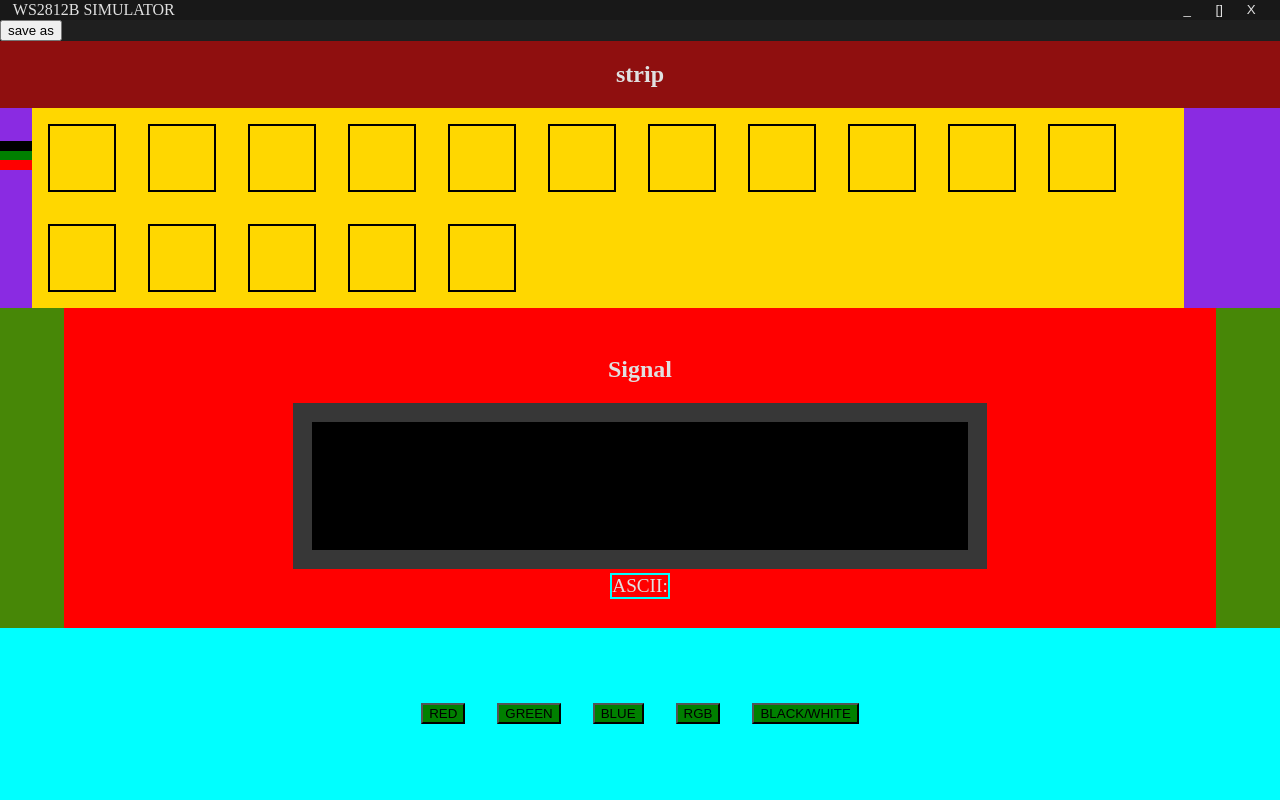
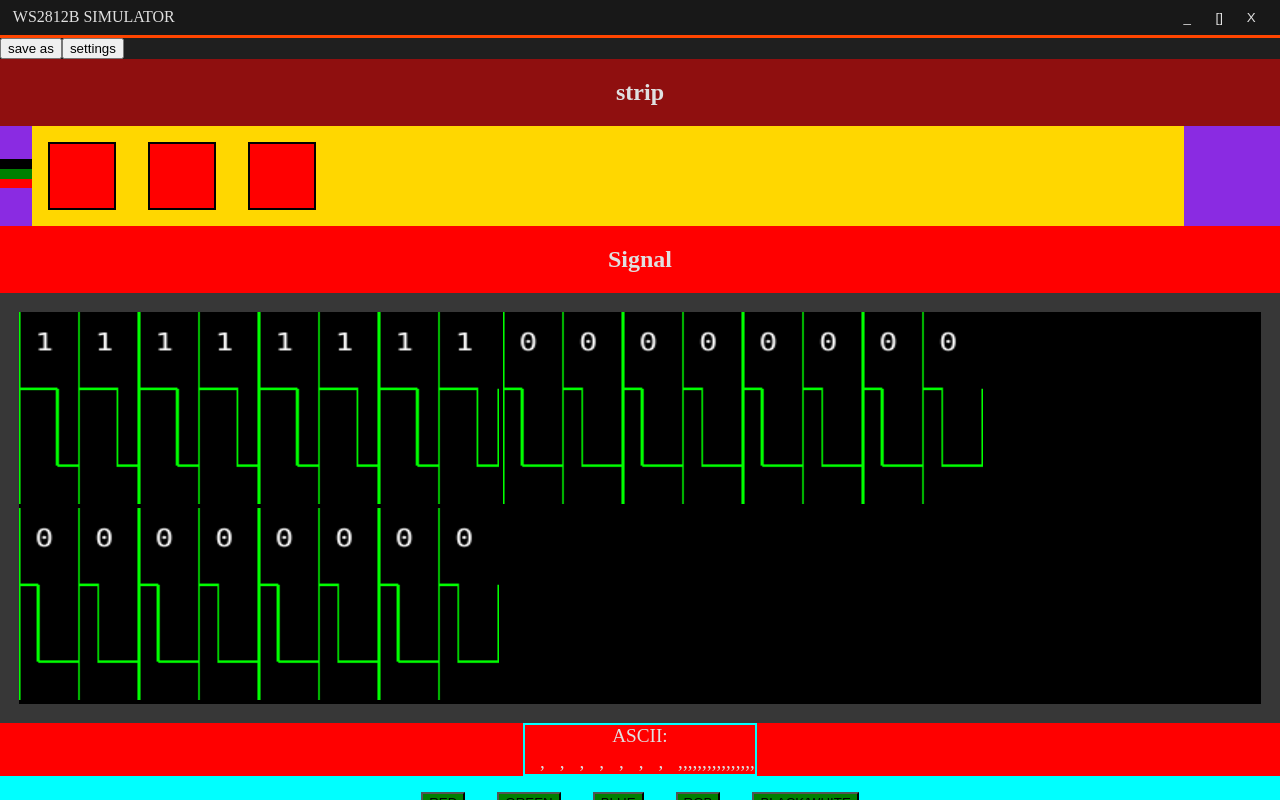
Before and after one commit to Stefan-011/WS2812B-Simulator, an Electron app: page mainWindow.html in a window 1280 px wide. Drawn offline with Linux system fonts and the light colour scheme.

Commit message:
Fixing binary signal, clearing signal solution no.2

```diff
--- a/mainWindow.html
+++ b/mainWindow.html
@@ -19,7 +19,10 @@
         <button id="closeBtn">X</button>
       </div>
     </div>
-   <div id="submenu-bar"> <button id="">save as</button></div>
+   <div id="submenu-bar">
+    <button id="">save as</button>
+    <button id="">settings</button>
+  </div>
    <div id="app-bar">
     <div id="content">
       <h2>strip</h1>
@@ -31,7 +34,7 @@
           <div id="cable-r" class="cable"></div>
         </div>
         <div id="led-strip">
-          <div class="chip"id="1"></div>
+          <!-- <div class="chip"id="1"></div>
             <div class="chip"id="1"></div>
             <div class="chip"id="1"></div>
             <div class="chip"id="1"></div>
@@ -46,12 +49,18 @@
             <div class="chip"id="1"></div>
             <div class="chip"id="1"></div>
             <div class="chip"id="1"></div>
-            <div class="chip"id="1"></div>
+            <div class="chip"id="1"></div> -->
           </div>
       </div>
         <div id="data-area">
           <h2>Signal</h2>
-          <div id="led-signal"><canvas id="binaryChart"></canvas></div>
+          <div id="led-signal">
+            <div id="signal-display">
+            <canvas id="binaryChartR"></canvas>
+            <canvas id="binaryChartG"></canvas>
+            <canvas id="binaryChartB"></canvas>
+            </div>
+          </div>
           <div id="ascii-area">
             <span>ASCII:</span>
           <span id="ascii-signal"></span>
--- a/src/js/appFunctions.js
+++ b/src/js/appFunctions.js
@@ -2,12 +2,13 @@ import { toBinary, toASCII, toRGB } from "./converters.js";
 import { linkedlist } from "./classes/linkedList.js";
 import { chip } from "./classes/chip.js";
 import { RGB } from "./classes/rgb.js";
+import { draw_one, draw_zero } from "./drawing_signal.js";
 
-const num_of_RGB = 3;
-const bit_size = 8;
-const NUM_OF_CHIPS = 16;
+const NUM_OF_CHIPS = 3;
 
 export const SIGNAL_SIZE = 24;
+export const NUM_OF_RGB = 3;
+export const BIT_SIZE = 8;
 
 window.onload = () => {
   const RED_BUTTON = document.getElementById("red-sim");
@@ -32,48 +33,50 @@ window.onload = () => {
     alert("BW BTN PRESSED");
   });
 
-  // const strip = new linkedlist();
-  // let color_bits = [];
-  // let red = new RGB();
-  // red.setFullColor(255, 0, 0);
-  // for (let i = 0; i < num_of_RGB; i++) {
-  //   switch (i) {
-  //     case 0:
-  //       toBinary(red.r, bit_size).then((bit_array) => {
-  //         bit_array.forEach((bit) => {
-  //           color_bits.push(bit);
-  //         });
-  //       });
-  //       break;
-  //     case 1:
-  //       toBinary(red.g, bit_size).then((bit_array) => {
-  //         bit_array.forEach((bit) => {
-  //           color_bits.push(bit);
-  //         });
-  //       });
-  //       break;
-  //     case 2:
-  //       toBinary(red.b, bit_size).then((bit_array) => {
-  //         bit_array.forEach((bit) => {
-  //           color_bits.push(bit);
-  //         });
-  //       });
-  //       break;
-  //   }
-  // }
-  // for (let i = 0; i < NUM_OF_CHIPS; i++) {
-  //   const new_chip = new chip(i * 100);
-  //   strip.addNode(new_chip);
-  // }
-  // let curr_chip = strip.getHead();
-  // let iterator = 1;
-  // let sender_inteval = setInterval(() => {
-  //   if (NUM_OF_CHIPS <= iterator) clearInterval(sender_inteval);
-  //   color_bits.forEach((bit) => {
-  //     curr_chip.receive_bit(bit);
-  //   });
-  //   iterator++;
-  // }, 1000);
+  const strip = new linkedlist();
+  let color_bits = [];
+  let red = new RGB();
+  red.setFullColor(255, 0, 0);
+  for (let i = 0; i < NUM_OF_RGB; i++) {
+    switch (i) {
+      case 0:
+        toBinary(red.r, BIT_SIZE).then((bit_array) => {
+          bit_array.forEach((bit) => {
+            color_bits.push(bit);
+          });
+        });
+        break;
+      case 1:
+        toBinary(red.g, BIT_SIZE).then((bit_array) => {
+          bit_array.forEach((bit) => {
+            color_bits.push(bit);
+          });
+        });
+        break;
+      case 2:
+        toBinary(red.b, BIT_SIZE).then((bit_array) => {
+          bit_array.forEach((bit) => {
+            color_bits.push(bit);
+          });
+        });
+        break;
+    }
+  }
+  for (let i = 0; i < NUM_OF_CHIPS; i++) {
+    const new_chip = new chip(i * 100);
+    strip.addNode(new_chip);
+  }
+
+  let curr_chip = strip.getHead();
+  let iterator = 1;
+  let sender_inteval = setInterval(() => {
+    if (NUM_OF_CHIPS <= iterator) clearInterval(sender_inteval);
+    color_bits.forEach((bit) => {
+      console.log(bit);
+      curr_chip.receive_bit(bit);
+    });
+    iterator++;
+  }, 1000);
 
   // let curr_chip2 = strip.getHead();
   // setTimeout(() => {
--- a/src/js/classes/chip.js
+++ b/src/js/classes/chip.js
@@ -1,7 +1,7 @@
 import { node } from "./linkedList.js";
 import { toASCII, toRGB } from "../converters.js";
 import { RGB } from "./rgb.js";
-import { drawBinarySignal, clear_signal } from "../drawing_signal.js";
+import { drawBinarySignal } from "../drawing_signal.js";
 export class chip extends node {
   #RGB_BINARY = [];
   #SERIAL_NUMER;
@@ -15,7 +15,6 @@ export class chip extends node {
     const chip_diode = document.createElement("div");
     chip_diode.classList.add("chip");
     chip_diode.id = `${this.#SERIAL_NUMER}`;
-    chip_diode.style.transition = "0.2s";
     strip.appendChild(chip_diode);
   }
 
@@ -51,8 +50,6 @@ export class chip extends node {
 
     const chip_diode = document.getElementById(`${this.#SERIAL_NUMER}`);
     chip_diode.style.backgroundColor = `rgb(${color.r},${color.g},${color.b})`;
-    // ATTENTION !!!
-    clear_signal(); // test with multiple signals
     this.#show_signal(this.#RGB_BINARY);
     this.#show_ascii();
   }
@@ -60,7 +57,6 @@ export class chip extends node {
   clear_color() {
     const chip_diode = document.getElementById(`${this.#SERIAL_NUMER}`);
     chip_diode.style.backgroundColor = `transparent`;
-    clear_signal();
   }
 
   #show_ascii() {
--- a/src/js/drawing_signal.js
+++ b/src/js/drawing_signal.js
@@ -1,61 +1,111 @@
-import { SIGNAL_SIZE } from "./appFunctions.js";
+import { SIGNAL_SIZE, NUM_OF_RGB, BIT_SIZE } from "./appFunctions.js";
 
-const x_size = 12;
-const y_size = 12;
-const canvas = document.getElementById("binaryChart");
-const ctx = canvas.getContext("2d");
+const canvas = [
+  document.getElementById("binaryChartR"),
+  document.getElementById("binaryChartG"),
+  document.getElementById("binaryChartB"),
+];
 
-function draw_one(ctx, canvas, next_bit, before_bit, position) {
-  console.log("draw zero");
-  if (before_bit == 1) {
-    if (next_bit == 1) {
-      ctx.moveTo(position * x_size, y_size);
-      ctx.lineTo((position + 2) * x_size, y_size);
-      ctx.stroke();
-      return;
-    } else {
-      ctx.moveTo(position * x_size, y_size);
-      ctx.lineTo((position + 1) * x_size, y_size);
-      ctx.lineTo((position + 1) * x_size, canvas.height - y_size);
-      ctx.stroke();
-      return;
-    }
+const ctx = [
+  document.getElementById("binaryChartR").getContext("2d"),
+  document.getElementById("binaryChartG").getContext("2d"),
+  document.getElementById("binaryChartB").getContext("2d"),
+];
+
+const SIGNAL_POWER = 60;
+const y_size = canvas[0].height - SIGNAL_POWER / 2;
+const AMPLIFIER = 3;
+const T0H = 4 * AMPLIFIER;
+const T1H = 8 * AMPLIFIER;
+const T0L = 8.5 * AMPLIFIER;
+const T1L = 4.5 * AMPLIFIER;
+
+function Initilize_canvas() {
+  ctx.forEach((context) => {
+    context.strokeStyle = "lime";
+    context.font = "1.2rem Consolas";
+    context.fillStyle = "white";
+  });
+}
+
+export function draw_one(ctx, canvas, position) {
+  console.log("draw one");
+
+  ctx.fillText(
+    "1",
+    position * (T1H + T1L) + SIGNAL_POWER / 6,
+    SIGNAL_POWER / 2
+  );
+
+  ctx.moveTo(position * (T1H + T1L), 0);
+  ctx.lineTo(position * (T1H + T1L), canvas.height);
+
+  if (position == 1) {
+    ctx.moveTo(position * (T1H + T1L), y_size);
+    ctx.lineTo(position * (T1H + T1L), y_size - SIGNAL_POWER);
+  } else ctx.moveTo(position * (T1H + T1L), y_size - SIGNAL_POWER);
+
+  ctx.lineTo(position * (T1H + T1L) + T1H, y_size - SIGNAL_POWER);
+  ctx.lineTo(position * (T1H + T1L) + T1H, y_size);
+  ctx.lineTo(position * (T1H + T1L) + T1H + T1L, y_size);
+  ctx.lineTo(position * (T1H + T1L) + T1H + T1L, y_size - SIGNAL_POWER);
+
+  if (position != 7) {
+    ctx.moveTo(position * (T1H + T1L) + T1H + T1L, 0);
+    ctx.lineTo(position * (T1H + T1L) + T1H + T1L, canvas.height);
   }
-
-  if (next_bit !== 1) {
-    ctx.moveTo(position * x_size, canvas.height - y_size);
-    ctx.lineTo(position * x_size, y_size);
-    ctx.lineTo((position + 1) * x_size, y_size);
-    ctx.lineTo((position + 1) * x_size, canvas.height - y_size);
-    ctx.stroke();
-    return;
-  } else {
-    ctx.moveTo(position * x_size, canvas.height - y_size);
-    ctx.lineTo(position * x_size, y_size);
-    ctx.lineTo((position + 1) * x_size, y_size);
-
-    ctx.stroke();
-    return;
-  }
-}
-function draw_zero(ctx, canvas, position) {
-  ctx.moveTo(position * x_size, canvas.height - y_size);
-  ctx.lineTo((position + 1) * x_size, canvas.height - y_size);
   ctx.stroke();
 }
 
-export function clear_signal() {
-  ctx.clearRect(0, 0, canvas.width, canvas.height);
+export function draw_zero(ctx, canvas, position) {
+  console.log("draw zero");
+
+  ctx.fillText(
+    "0",
+    position * (T0H + T0L) + SIGNAL_POWER / 6,
+    SIGNAL_POWER / 2
+  );
+
+  ctx.moveTo(position * (T0H + T0L), 0);
+  ctx.lineTo(position * (T0H + T0L), canvas.height);
+
+  if (position == 1) {
+    ctx.moveTo(position * (T0H + T0L), y_size);
+    ctx.lineTo(position * (T0H + T0L), y_size - SIGNAL_POWER);
+  } else ctx.moveTo(position * (T0H + T0L), y_size - SIGNAL_POWER);
+
+  ctx.lineTo(position * (T0H + T0L) + T0H, y_size - SIGNAL_POWER);
+  ctx.lineTo(position * (T0H + T0L) + T0H, y_size);
+  ctx.lineTo(position * (T0H + T0L) + T0H + T0L, y_size);
+  ctx.lineTo(position * (T0H + T0L) + T0H + T0L, y_size - SIGNAL_POWER);
+  if (position != 7) {
+    ctx.moveTo(position * (T0H + T0L) + T0H + T0L, 0);
+    ctx.lineTo(position * (T0H + T0L) + T0H + T0L, canvas.height);
+  }
+
+  ctx.stroke();
+}
+
+function clear_signal() {
+  for (let i = 0; i < NUM_OF_RGB; i++)
+    ctx[i].clearRect(0, 0, canvas[i].width, canvas[i].height);
+  console.log("clearing");
 }
 
 export function drawBinarySignal(binaryArray) {
-  ctx.strokeStyle = "lime";
-
+  clear_signal();
+  Initilize_canvas();
   for (let i = 0; i < SIGNAL_SIZE; i++) {
     if (binaryArray[i] == 0) {
-      if (binaryArray[i + 1] !== null) draw_zero(ctx, canvas, i);
+      if (binaryArray[i + 1] !== null) {
+        if (i <= 7) draw_zero(ctx[0], canvas[0], i % BIT_SIZE);
+        else if (i >= 8 && i < 16) draw_zero(ctx[1], canvas[1], i % BIT_SIZE);
+        else draw_zero(ctx[2], canvas[2], i % BIT_SIZE);
+      }
     } else {
-      draw_one(ctx, canvas, binaryArray[i + 1], binaryArray[i - 1], i);
+      if (i < 8) draw_one(ctx[0], canvas[0], i % BIT_SIZE);
+      else if (i > 8 && i < 16) draw_one(ctx[1], canvas[1], i % BIT_SIZE);
+      else draw_one(ctx[2], canvas[2], i % BIT_SIZE);
     }
   }
 }
--- a/src/styles/style.css
+++ b/src/styles/style.css
@@ -19,8 +19,9 @@ body {
 
 .title-bar {
   background-color: var(--primary-color);
+  border-bottom: 3px solid orangered;
   width: 100%;
-  height: 2rem;
+  height: 4rem;
   -webkit-app-region: drag;
   display: flex;
   flex-direction: row;
@@ -126,6 +127,7 @@ body {
   border: 2px solid black;
   height: 4rem;
   width: 4rem;
+  transition: 0.2s;
 }
 
 #cable-area {
@@ -154,21 +156,32 @@ body {
 }
 
 #data-area {
-  width: 90%;
+  width: 100%;
   background-color: red;
-  height: 20rem;
+  height: fit-content;
   display: flex;
   flex-direction: column;
   justify-content: center;
   align-items: center;
 }
 
-#binaryChart {
+#led-signal {
+  width: fit-content;
+  height: fit-content;
+}
+
+#signal-display {
   background-color: black;
-  height: 8rem;
-  padding: 0 8rem;
-  width: 25rem;
   border: #373737 1.2rem solid;
+}
+
+#binaryChartR,
+#binaryChartG,
+#binaryChartB {
+  background-color: black;
+  height: 12rem;
+  /* padding: 0 8rem; */
+  width: 30rem;
 }
 
 #ascii-area {
```
